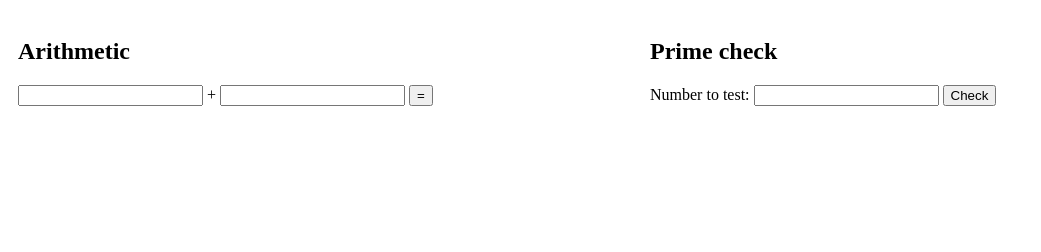
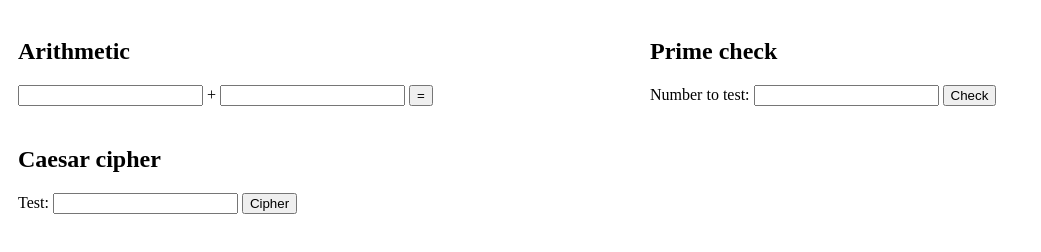
Before and after one commit to selinazheng9/numbers-app, a plain HTML site: page index.html in a window 1280 px wide. Shown: the whole page, without its empty margins (0-1041 px from the left). Drawn offline with Linux system fonts and the light colour scheme.

Commit message:
Fixed edge case

```diff
--- a/index.html
+++ b/index.html
@@ -39,6 +39,15 @@
               <label id="primeCheckResult"></label>
           </section>
       </div>
+      <div class="column">
+        <section>
+            <h2>Caesar cipher</h2>
+            <label>Test:</label>
+            <input id="textToCipher"/>
+            <button onclick="cipher()">Cipher</button>
+            <label id="cipherResult"></label>
+        </section>
+    </div>
    </div>
 	<script>
         async function add() {
@@ -55,6 +64,13 @@
           const result = await response.json();
           document.getElementById("primeCheckResult").innerText = result;
         }
+        async function cipher() {
+          const numberToTest = document.getElementById("textToCipher");
+          let plainText = numberToTest.value;
+          const response = await fetch("https://ciphers-service-selinazheng9.onrender.com/" + n);
+          const result = await response.json();
+          document.getElementById("cipherResult").innerText = result;
+        }
     </script>
   </body>
 </html>
```
Lines whose indentation alone changed are shown as unchanged.
